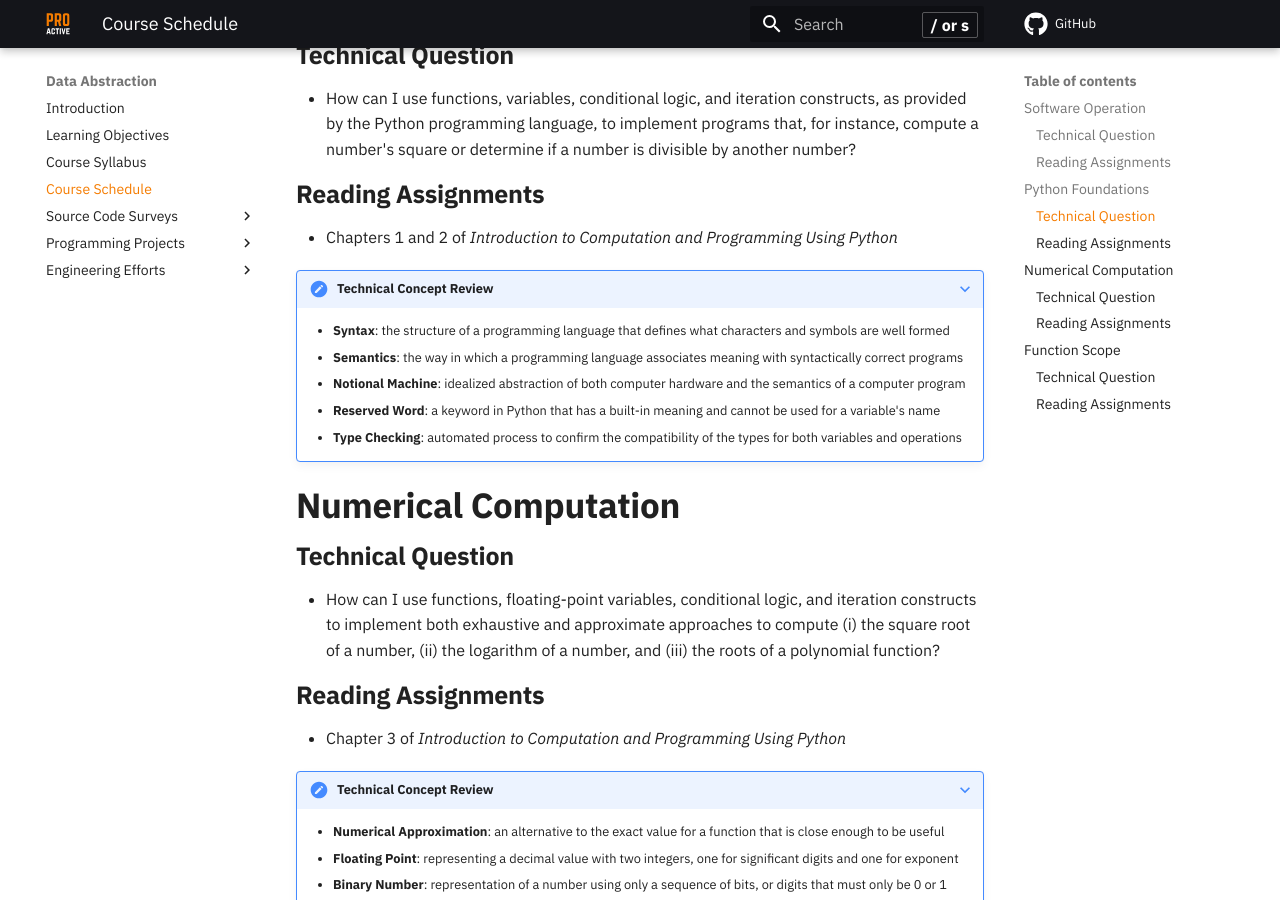
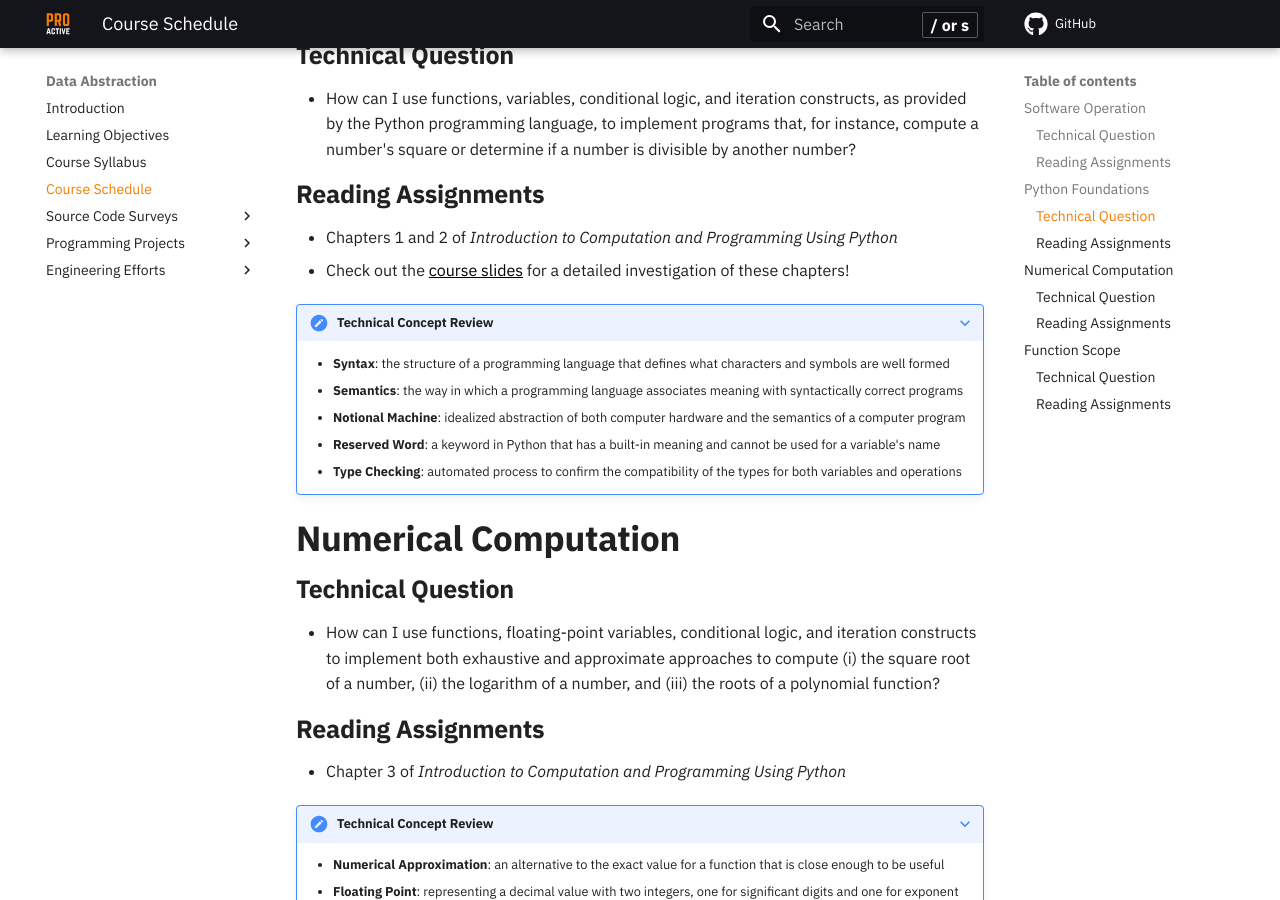
Before and after one commit to ProactiveProgrammers/www.proactiveprogrammers.com, an MkDocs documentation site: the page built from docs/data-abstraction/schedule-data-abstraction.md, in a window 1280 px wide and 900 px high, scrolled down 506 px. Built offline with MkDocs 1.6.1 and Material for MkDocs 9.7.7, drawn with Linux system fonts in a browser that asks for light colours; comment, search, counter and statistics services are not loaded.

Commit message:
feat: Add reference to slides in schedule-data-abstraction.

```diff
--- a/docs/data-abstraction/schedule-data-abstraction.md
+++ b/docs/data-abstraction/schedule-data-abstraction.md
@@ -25,6 +25,7 @@
 ### Reading Assignments
 
 - Chapters 1 and 2 of *Introduction to Computation and Programming Using Python*
+- Check out the [course slides](/slides/data-abstraction/python-foundations/) for a detailed investigation of these chapters!
 
 ???+ note "Technical Concept Review"
 
```
